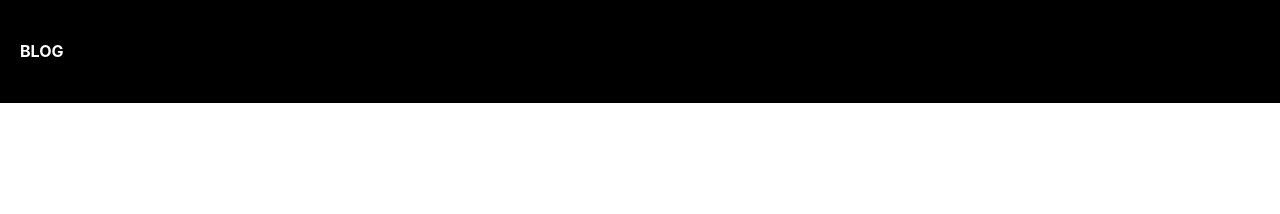
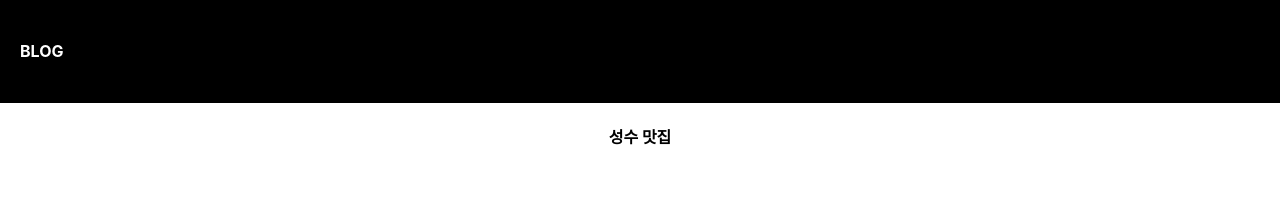
Before and after one commit to gitjaeran/react-blog, a React (Create React App) app: page / in a window 1280 px wide. Shown: the top 214 px of the page. Built offline with nearby package versions, Linux system fonts and the light colour scheme.

Commit message:
App.js JSX {}

```diff
--- a/src/App.js
+++ b/src/App.js
@@ -2,11 +2,14 @@ import logo from "./logo.svg";
 import "./App.css";
 
 function App() {
+  let post = "성수 맛집";
+
   return (
     <div className="App">
       <div className="black-nav">
         <h4>BLOG</h4>
       </div>
+      <h4>{post}</h4>
     </div>
   );
 }
```
